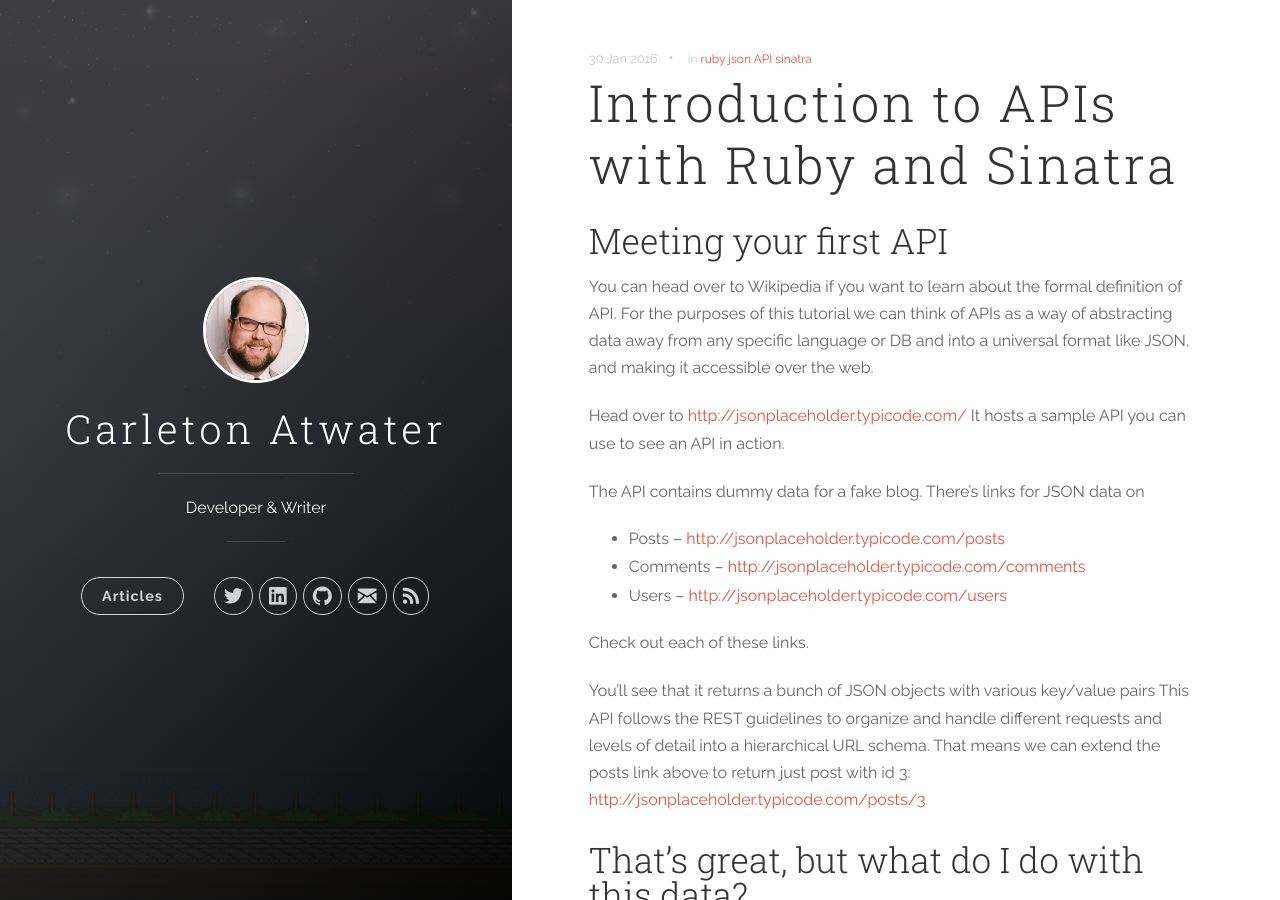
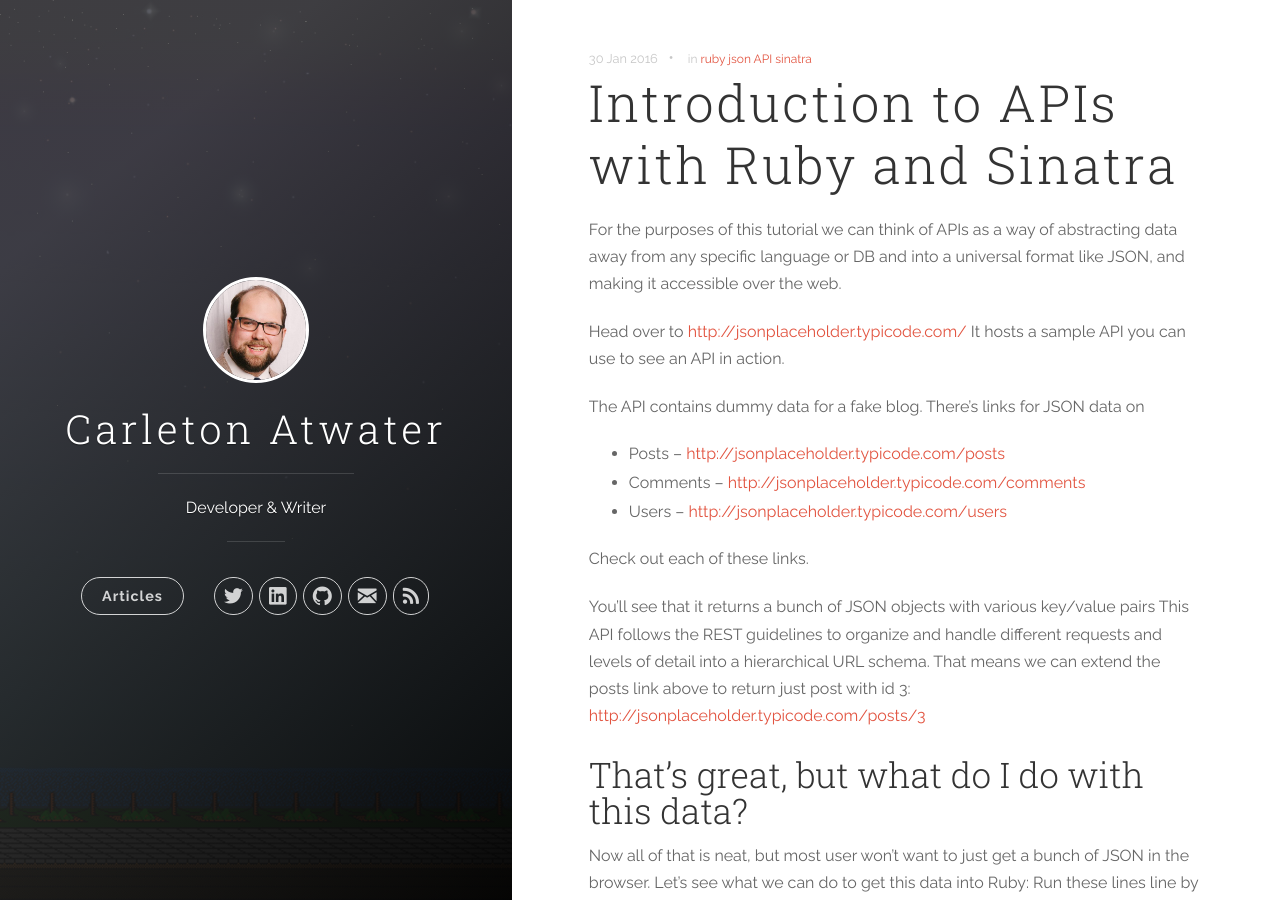
Before and after one commit to pca2/old_jekyll, a Jekyll site: the page built from _posts/2016-01-30-api.md, in a window 1280 px wide and 900 px high. Built offline with Jekyll 4.4.1, drawn with Linux system fonts in a browser that asks for light colours; nearby versions of some CDN libraries.

```diff
--- a/_posts/2016-01-30-api.md
+++ b/_posts/2016-01-30-api.md
@@ -5,8 +5,7 @@ categories: [tutorials]
 tags: [ruby, json, API, sinatra]
 ---
 
-## Meeting your first API
-You can head over to Wikipedia if you want to learn about the formal definition of API. For the purposes of this tutorial we can think of APIs as a way of abstracting data away from any specific language or DB and into a universal format like JSON, and making it accessible over the web.
+For the purposes of this tutorial we can think of APIs as a way of abstracting data away from any specific language or DB and into a universal format like JSON, and making it accessible over the web.
 
 Head over to <http://jsonplaceholder.typicode.com/> It hosts a sample API you can use to see an API in action.
 
```
